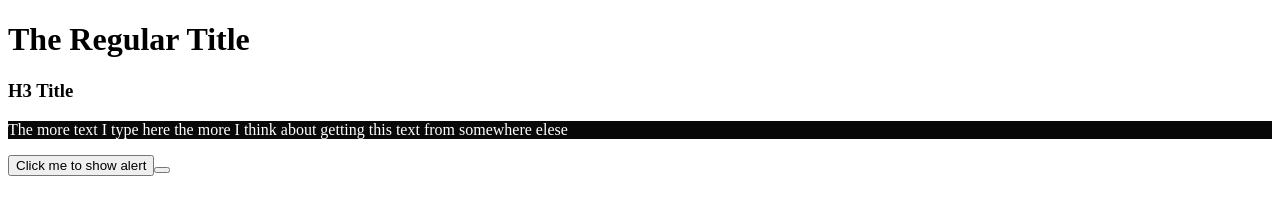
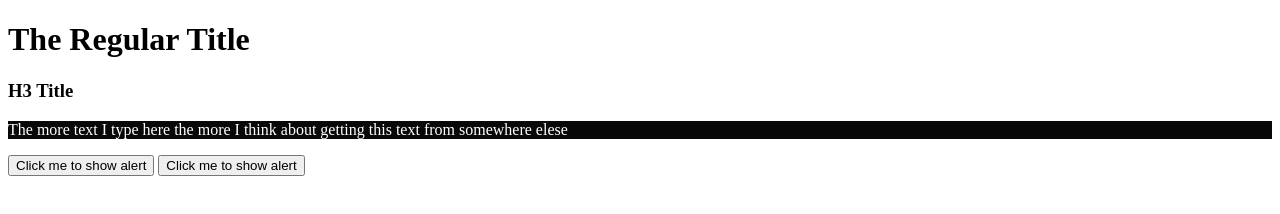
Before and after one commit to pinich/web, a plain HTML site: page index.html in a window 1280 px wide. Drawn offline with Linux system fonts and the light colour scheme.

Commit message:
Update index.html

```diff
--- a/index.html
+++ b/index.html
@@ -10,6 +10,7 @@
   <p style="background-color: #080808; color:white;">
     The more text I type here the more I think about getting this text from somewhere elese
   </p>
-  <button action="test();">Click me to show alert<button>
+  <button action="test();">Click me to show alert</button>
+  <button action="alert('Local alert');">Click me to show alert</button>
 </body>
 </html>
```
